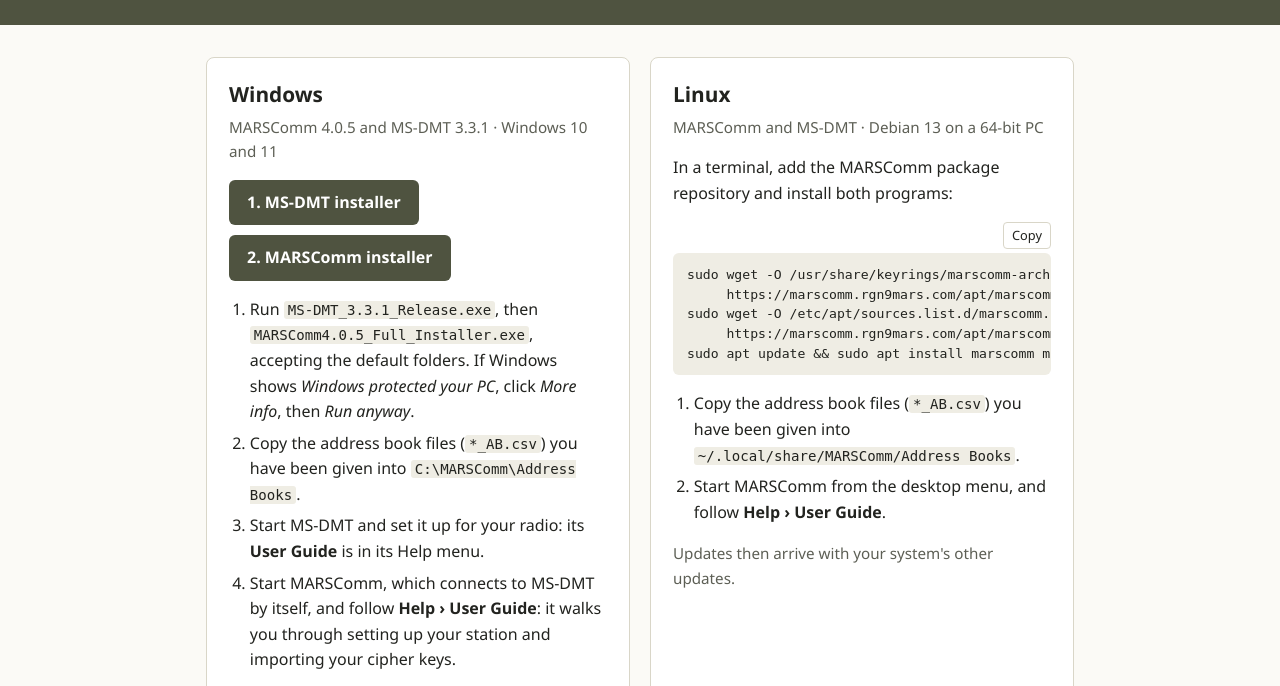
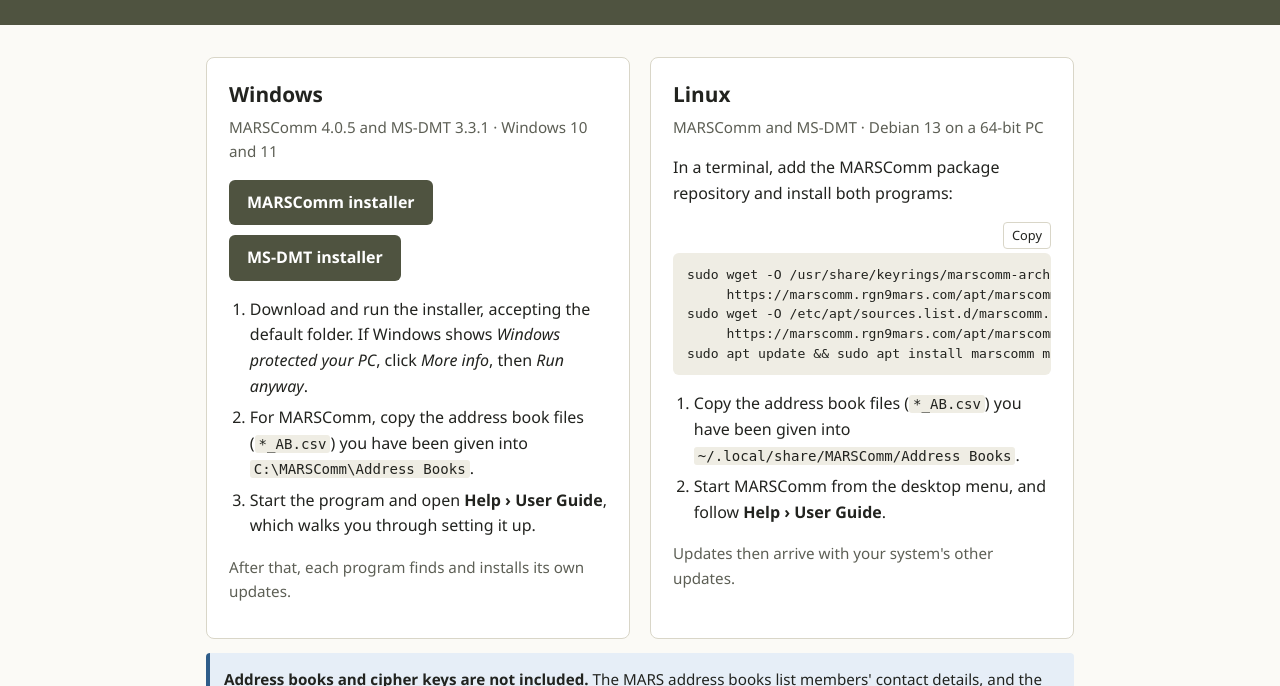
Before and after one commit to john-belstner/marscomm-updates, a plain HTML site: page download/index.html in a window 1280 px wide. Shown: the part 109-795 px from the top of the page. Drawn offline with Linux system fonts and the light colour scheme.

Commit message:
Download page: the two installers are independent

```diff
--- a/download/index.html
+++ b/download/index.html
@@ -71,20 +71,17 @@ footer { color: var(--muted); font-size: .85rem; margin-top: 40px; border-top: 1
     <h2 id="win">Windows</h2>
     <p class="sub">MARSComm 4.0.5 and MS-DMT 3.3.1 &middot; Windows 10 and 11</p>
     <p class="buttons">
-      <a class="button" href="https://github.com/john-belstner/marscomm-updates/releases/download/msdmt-v3.3.1/MS-DMT_3.3.1_Release.exe">1. MS-DMT installer</a>
-      <a class="button" href="https://github.com/john-belstner/marscomm-updates/releases/download/marscomm-v4.0.5/MARSComm4.0.5_Full_Installer.exe">2. MARSComm installer</a>
+      <a class="button" href="https://github.com/john-belstner/marscomm-updates/releases/download/marscomm-v4.0.5/MARSComm4.0.5_Full_Installer.exe">MARSComm installer</a>
+      <a class="button" href="https://github.com/john-belstner/marscomm-updates/releases/download/msdmt-v3.3.1/MS-DMT_3.3.1_Release.exe">MS-DMT installer</a>
     </p>
     <ol>
-      <li>Run <code>MS-DMT_3.3.1_Release.exe</code>, then <code>MARSComm4.0.5_Full_Installer.exe</code>, accepting the
-        default folders. If Windows shows <em>Windows protected your PC</em>, click <em>More info</em>, then
-        <em>Run anyway</em>.</li>
-      <li>Copy the address book files (<code>*_AB.csv</code>) you have been given into
+      <li>Download and run the installer, accepting the default folder. If Windows shows
+        <em>Windows protected your PC</em>, click <em>More info</em>, then <em>Run anyway</em>.</li>
+      <li>For MARSComm, copy the address book files (<code>*_AB.csv</code>) you have been given into
         <code>C:\MARSComm\Address Books</code>.</li>
-      <li>Start MS-DMT and set it up for your radio: its <strong>User Guide</strong> is in its Help menu.</li>
-      <li>Start MARSComm, which connects to MS-DMT by itself, and follow <strong>Help &rsaquo; User Guide</strong>: it
-        walks you through setting up your station and importing your cipher keys.</li>
+      <li>Start the program and open <strong>Help &rsaquo; User Guide</strong>, which walks you through setting it up.</li>
     </ol>
-    <p class="sub">After this, both programs find and install their own updates.</p>
+    <p class="sub">After that, each program finds and installs its own updates.</p>
   </section>
 
   <section class="card" aria-labelledby="linux">
```
